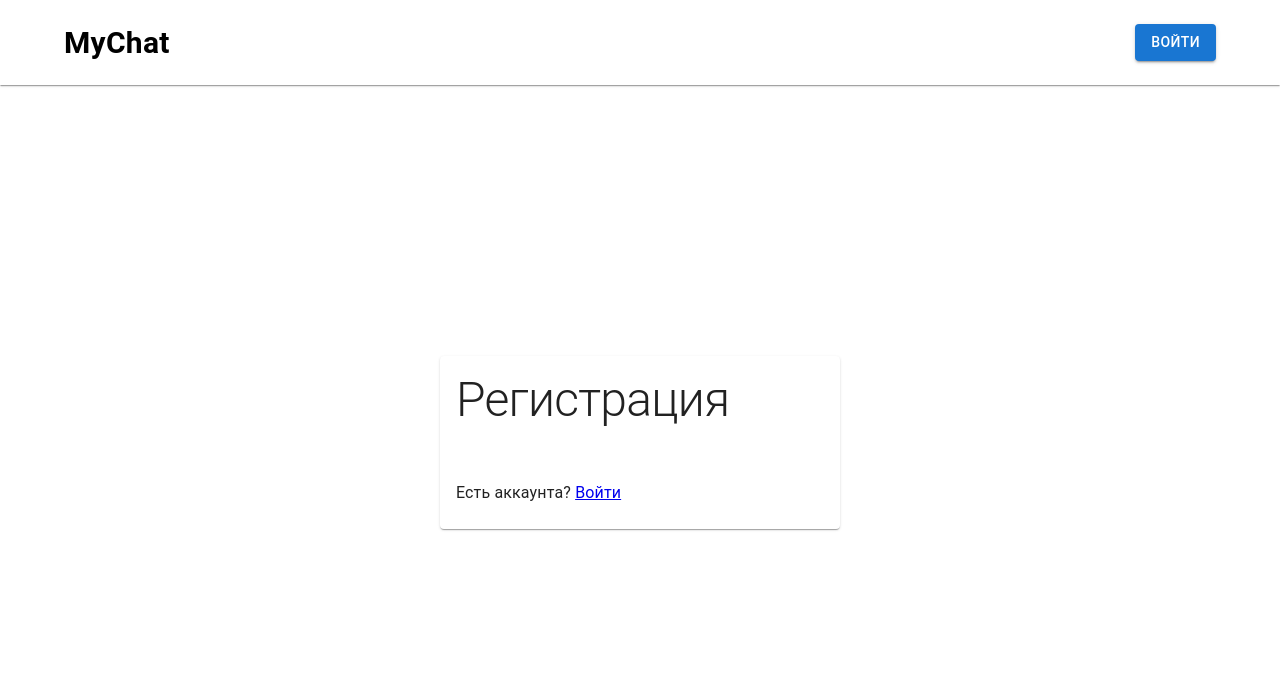
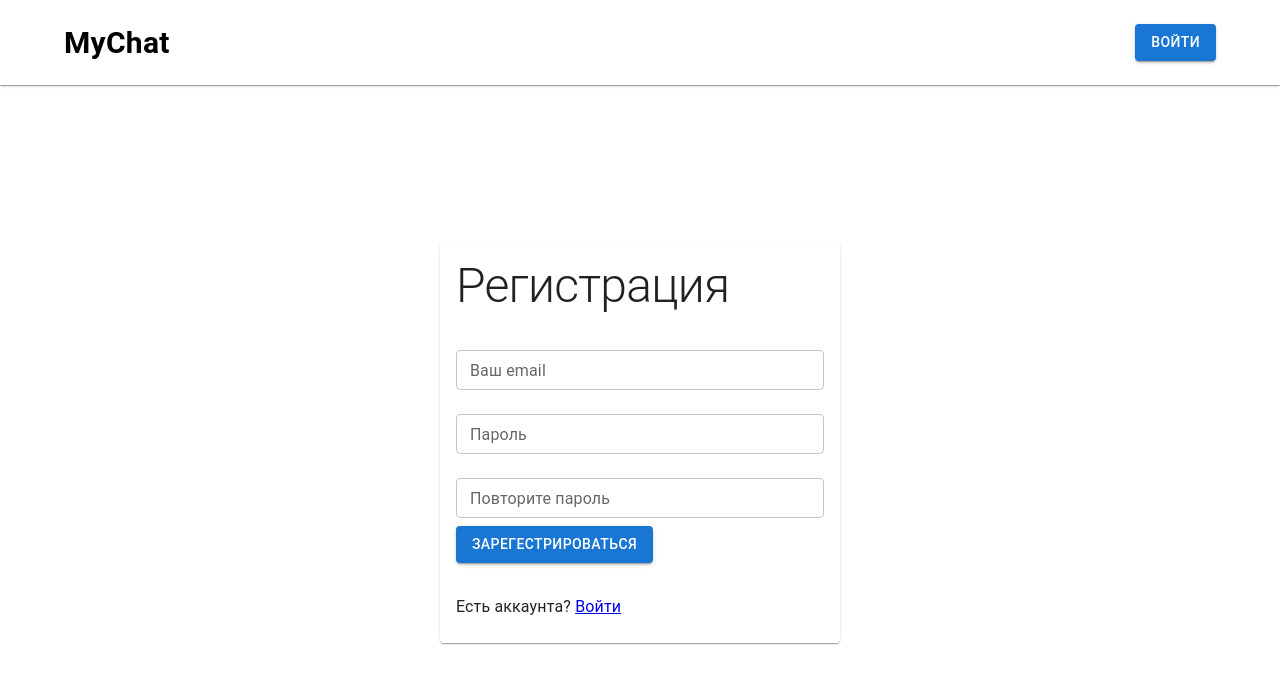
Before and after one commit to g1rz/js-react-developer-project-12, a React (Vite) app in the folder frontend/: page /registration in a window 1280 px wide. Shown: the top 684 px of the page. Built offline with nearby package versions, Linux system fonts and the light colour scheme.

Commit message:
Добавляет страницу регистрации

```diff
--- a/frontend/src/pages/Login.jsx
+++ b/frontend/src/pages/Login.jsx
@@ -23,7 +23,10 @@ const Login = () => {
 	const navigate = useNavigate();
 
 	const schema = yup.object().shape({
-		username: yup.string().required('Введите ник'),
+		email: yup
+			.string()
+			.email('Некорректный email')
+			.required('Введите email'),
 		password: yup
 			.string()
 			.min(5, 'Не менее 5 символов')
@@ -43,7 +46,7 @@ const Login = () => {
 	const onSubmitHandler = (data) => {
 		reset();
 		const sendData = {
-			username: data.username,
+			email: data.email,
 			password: data.password,
 		};
 		fetch(api.loginPath(), {
@@ -81,14 +84,14 @@ const Login = () => {
 						</Typography>
 						<form onSubmit={handleSubmit(onSubmitHandler)}>
 							<TextField
-								{...register('username')}
-								label="Ваш ник"
+								{...register('email')}
+								label="Ваш email"
 								variant="outlined"
 								size="small"
 								fullWidth
 								margin="normal"
-								error={Boolean(errors.username)}
-								helperText={errors.username?.message}
+								error={Boolean(errors.email)}
+								helperText={errors.email?.message}
 							/>
 							<TextField
 								{...register('password')}
@@ -103,14 +106,14 @@ const Login = () => {
 							/>
 
 							<Button type="submit" variant="contained">
-								Отправить
+								Войти
 							</Button>
 							{isInvalid && (
 								<Alert
 									severity="error"
 									sx={{ marginTop: '20px' }}
 								>
-									Логин или пароль неверные
+									Email или пароль неверные
 								</Alert>
 							)}
 							{isSuccessAuth && (
--- a/frontend/src/pages/Registration.jsx
+++ b/frontend/src/pages/Registration.jsx
@@ -17,6 +17,64 @@ import AuthContext from '@/contexts/AuthContext';
 import { useNavigate } from 'react-router-dom';
 
 const Registration = () => {
+	const schema = yup.object().shape({
+		email: yup
+			.string()
+			.email('Некорректный email')
+			.required('Введите email'),
+		password: yup
+			.string()
+			.min(5, 'Не менее 5 символов')
+			.max(32, 'Не более 32 символов')
+			.required('Введите пароль'),
+		confirm_password: yup
+			.string()
+			.min(5, 'Не менее 5 символов')
+			.max(32, 'Не более 32 символов')
+			.required('Введите пароль')
+			.oneOf([yup.ref('password')], 'Пароли не совпадают'),
+	});
+	const {
+		register,
+		handleSubmit,
+		formState: { errors },
+		reset,
+	} = useForm({
+		resolver: yupResolver(schema),
+	});
+
+	const onSubmitHandler = (data) => {
+		reset();
+		const sendData = {
+			email: data.email,
+			password: data.password,
+		};
+		console.log(sendData);
+		// fetch(api.loginPath(), {
+		// 	method: 'post',
+		// 	headers: {
+		// 		'Content-Type': 'application/json;charset=utf-8',
+		// 	},
+		// 	body: JSON.stringify(sendData),
+		// })
+		// 	.then((response) => response.json())
+		// 	.then((json) => {
+		// 		console.log(json);
+		// 		if (json.statusCode === 400) {
+		// 			setIsInvalid(true);
+		// 			logOut();
+		// 		} else {
+		// 			setIsInvalid(false);
+		// 			setIsSuccessAuth(true);
+		// 			localStorage.setItem('token', json.token);
+		// 			logIn();
+		// 			setTimeout(() => {
+		// 				navigate('/');
+		// 			}, 1000);
+		// 		}
+		// 	});
+	};
+
 	return (
 		<Layout>
 			<div className="center">
@@ -25,7 +83,43 @@ const Registration = () => {
 						<Typography variant="h1" className="title">
 							Регистрация
 						</Typography>
-						<form onSubmit=""></form>
+						<form onSubmit={handleSubmit(onSubmitHandler)}>
+							<TextField
+								{...register('email')}
+								label="Ваш email"
+								variant="outlined"
+								size="small"
+								fullWidth
+								margin="normal"
+								error={Boolean(errors.email)}
+								helperText={errors.email?.message}
+							/>
+							<TextField
+								{...register('password')}
+								type="password"
+								label="Пароль"
+								variant="outlined"
+								size="small"
+								fullWidth
+								margin="normal"
+								error={Boolean(errors.password)}
+								helperText={errors.password?.message}
+							/>
+							<TextField
+								{...register('confirm_password')}
+								type="password"
+								label="Повторите пароль"
+								variant="outlined"
+								size="small"
+								fullWidth
+								margin="normal"
+								error={Boolean(errors.confirm_password)}
+								helperText={errors.confirm_password?.message}
+							/>
+							<Button type="submit" variant="contained">
+								Зарегестрироваться
+							</Button>
+						</form>
 					</CardContent>
 					<CardContent>
 						<Typography>
```
